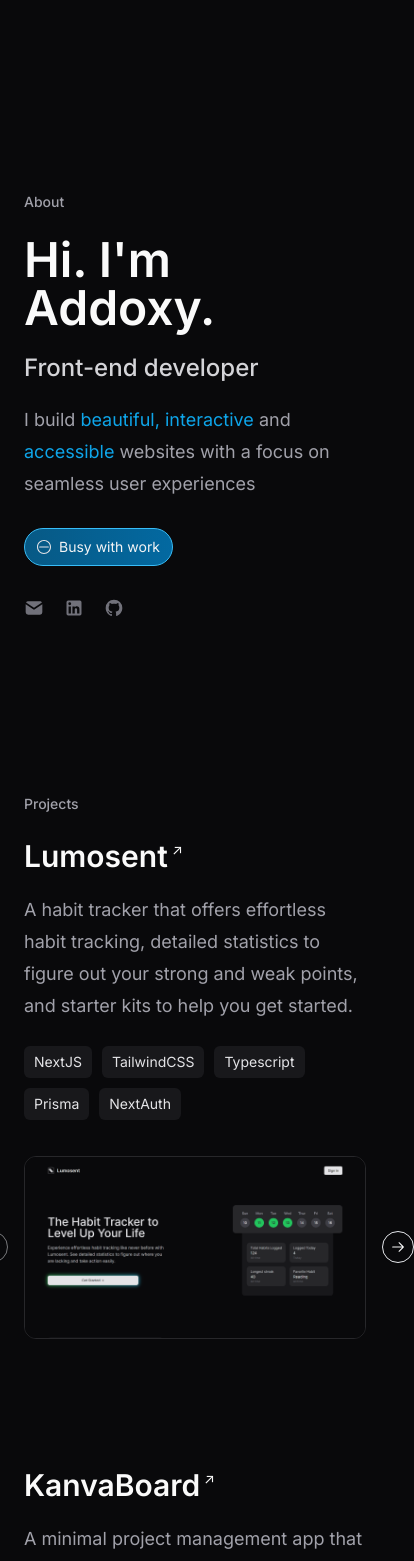
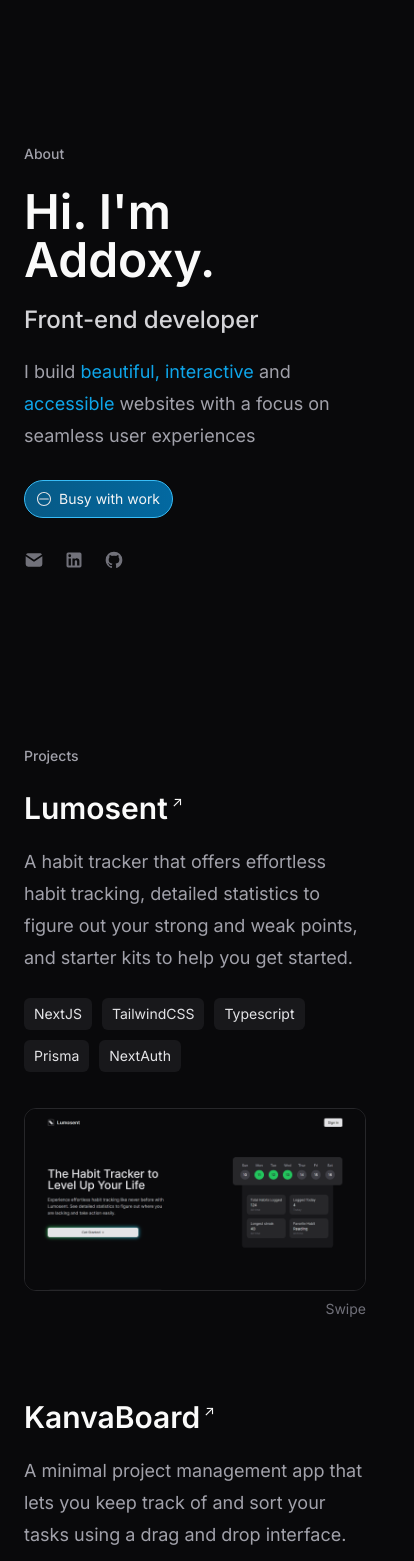
Before and after one commit to addoxy/addoxy.me, a Next.js app: page / in a window 390 px wide. Shown: the top 1561 px of the page, 414 px wide, since content can reach past the window. Built offline with nearby package versions, Linux system fonts and the light colour scheme; what tailwindcss-debug-screens would draw is missing.

Commit message:
chore:  make the whole page responsive

```diff
--- a/src/app/page.tsx
+++ b/src/app/page.tsx
@@ -146,11 +146,11 @@ const page = () => {
       </section>
 
       {/* projects section */}
-      <section className="relative mb-44 flex flex-col">
+      <section className="relative mb-32 flex flex-col sm:mb-44">
         <h3 className="mb-6 text-sm font-medium text-zinc-400 lg:absolute lg:-left-32 lg:mb-0">
           Projects
         </h3>
-        <div className="flex flex-col gap-y-32">
+        <div className="flex flex-col gap-y-20 sm:gap-y-32">
           {PROJECTS.map((project) => (
             <Project key={project.href} {...project} />
           ))}
@@ -158,7 +158,7 @@ const page = () => {
       </section>
 
       {/* skills section */}
-      <section className="relative mb-44 flex flex-col">
+      <section className="relative mb-32 flex flex-col sm:mb-44">
         <h3 className="mb-6 text-sm font-medium text-zinc-400 lg:absolute lg:-left-32 lg:mb-0">
           Skills
         </h3>
--- a/src/components/PageWrapper.tsx
+++ b/src/components/PageWrapper.tsx
@@ -5,7 +5,7 @@ const PageWrapper = ({ children }: { children: ReactNode }) => {
   return (
     <main
       className={cn(
-        'mx-auto flex min-h-screen w-full max-w-screen-2xl flex-col px-6 py-48 sm:px-32 lg:px-64 xl:px-96'
+        'mx-auto flex min-h-screen w-full max-w-screen-2xl flex-col px-6 py-36 sm:px-24 sm:py-40 md:px-32 md:py-48 lg:px-64 xl:px-96'
       )}
     >
       {children}
--- a/src/components/Project.tsx
+++ b/src/components/Project.tsx
@@ -45,6 +45,9 @@ const Project = (props: ProjectProps) => {
             </CarouselItem>
           ))}
         </CarouselContent>
+        <p className="mt-2 animate-pulse text-right text-zinc-500 sm:hidden">
+          Swipe
+        </p>
         <CarouselPrevious />
         <CarouselNext />
       </Carousel>
--- a/src/components/vendor/carousel.tsx
+++ b/src/components/vendor/carousel.tsx
@@ -205,7 +205,7 @@ const CarouselPrevious = React.forwardRef<
       variant={variant}
       size={size}
       className={cn(
-        'absolute  h-8 w-8 rounded-full',
+        'hidden h-8 w-8 rounded-full sm:absolute sm:flex',
         orientation === 'horizontal'
           ? '-left-12 top-1/2 -translate-y-1/2'
           : '-top-12 left-1/2 -translate-x-1/2 rotate-90',
@@ -234,7 +234,7 @@ const CarouselNext = React.forwardRef<
       variant={variant}
       size={size}
       className={cn(
-        'absolute h-8 w-8 rounded-full',
+        'hidden h-8 w-8 rounded-full sm:absolute sm:flex',
         orientation === 'horizontal'
           ? '-right-12 top-1/2 -translate-y-1/2'
           : '-bottom-12 left-1/2 -translate-x-1/2 rotate-90',
```
